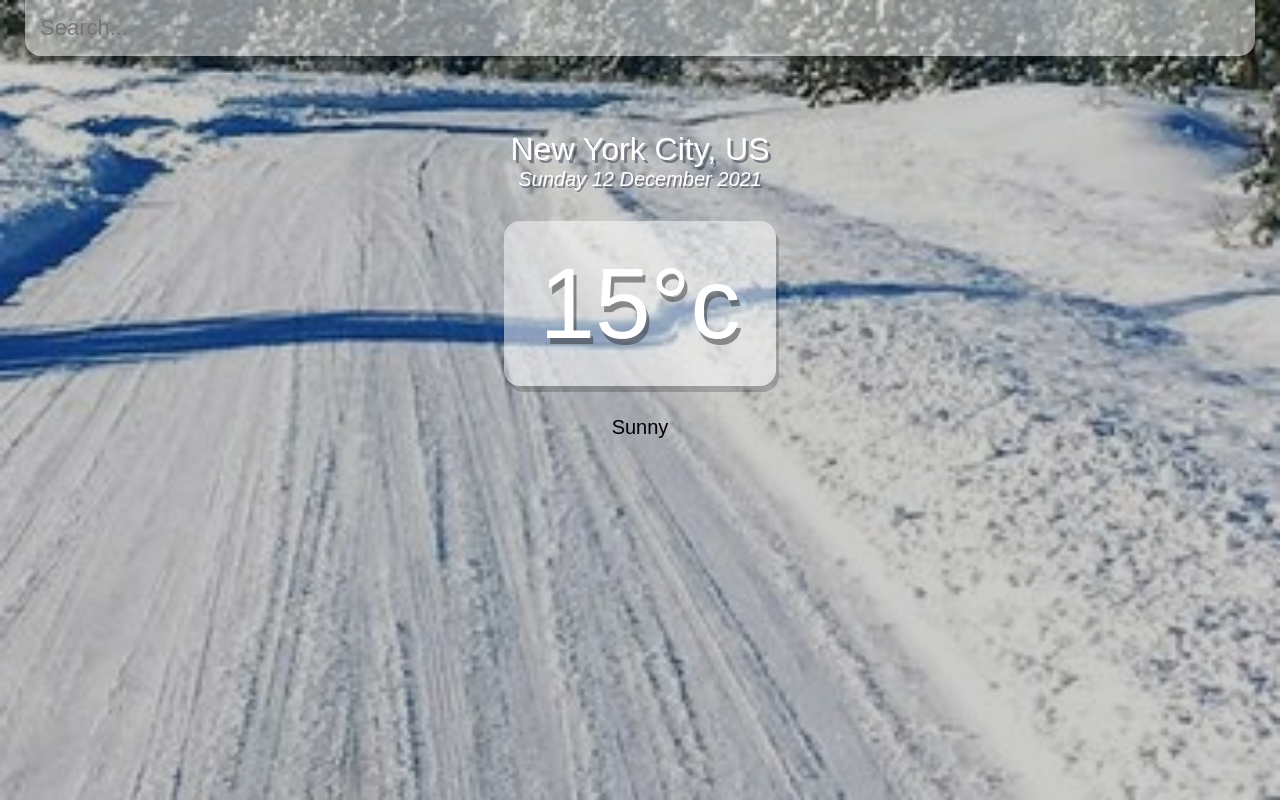
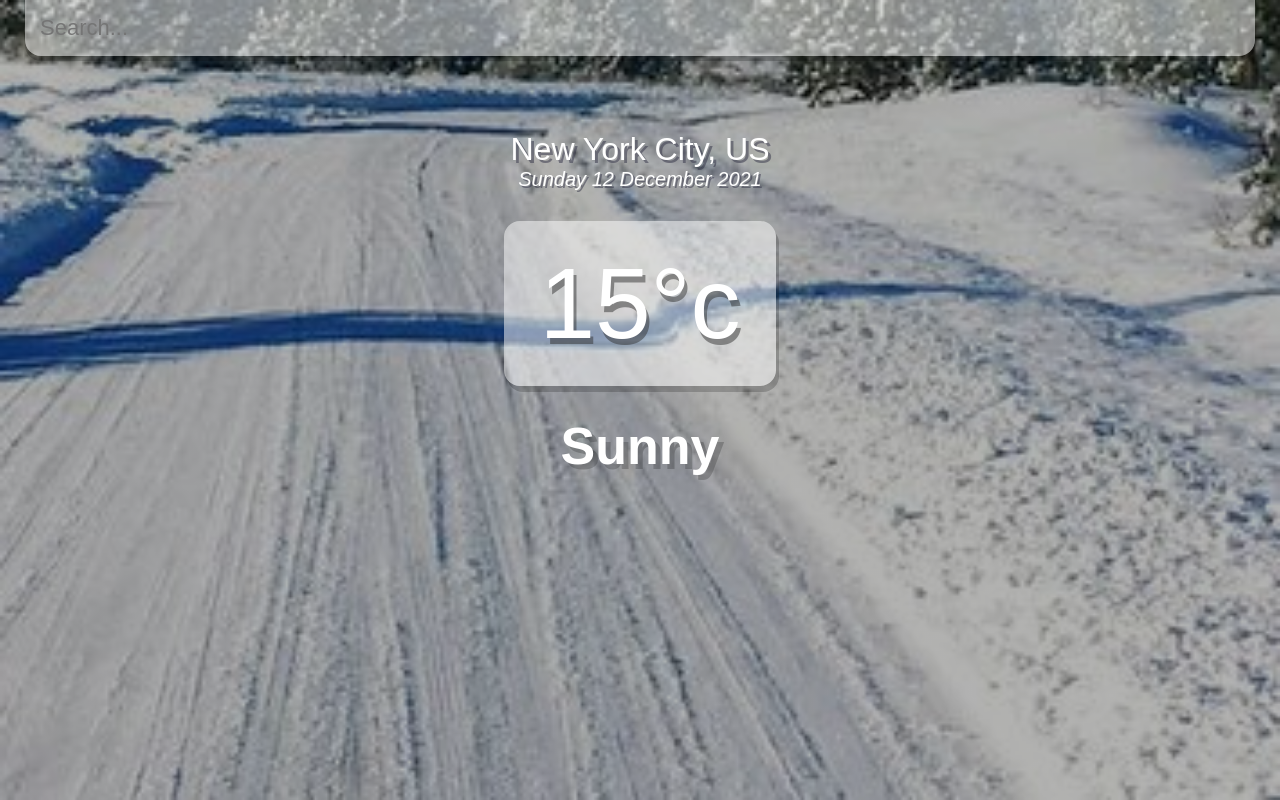
Before and after one commit to hughesmarissa/my-weather-app, a React (Create React App) app: page / in a window 1280 px wide. Built offline with nearby package versions, Linux system fonts and the light colour scheme.

Commit message:
Add weather styles

```diff
--- a/src/index.css
+++ b/src/index.css
@@ -24,7 +24,7 @@ body {
 
 main {
     min-height: 100vh;
-    background-image: linear-gradient(to bottom, rgba(0, 0, 0, .2), rgba(0, 0, 0, .2));
+    background-image: linear-gradient(to bottom, rgba(0, 0, 0, .3), rgba(0, 0, 0, .3));
     padding: 25px;
 }
 
@@ -89,3 +89,10 @@ main {
     text-align: center;
     box-shadow: 3px 6px rgba(0, 0, 0, .2);
 }
+
+.weather-box .weather {
+    color: white;
+    font-size: 52px;
+    font-weight: 900;
+    text-shadow: 5px 5px rgba(0, 0, 0, .2);
+}
```
